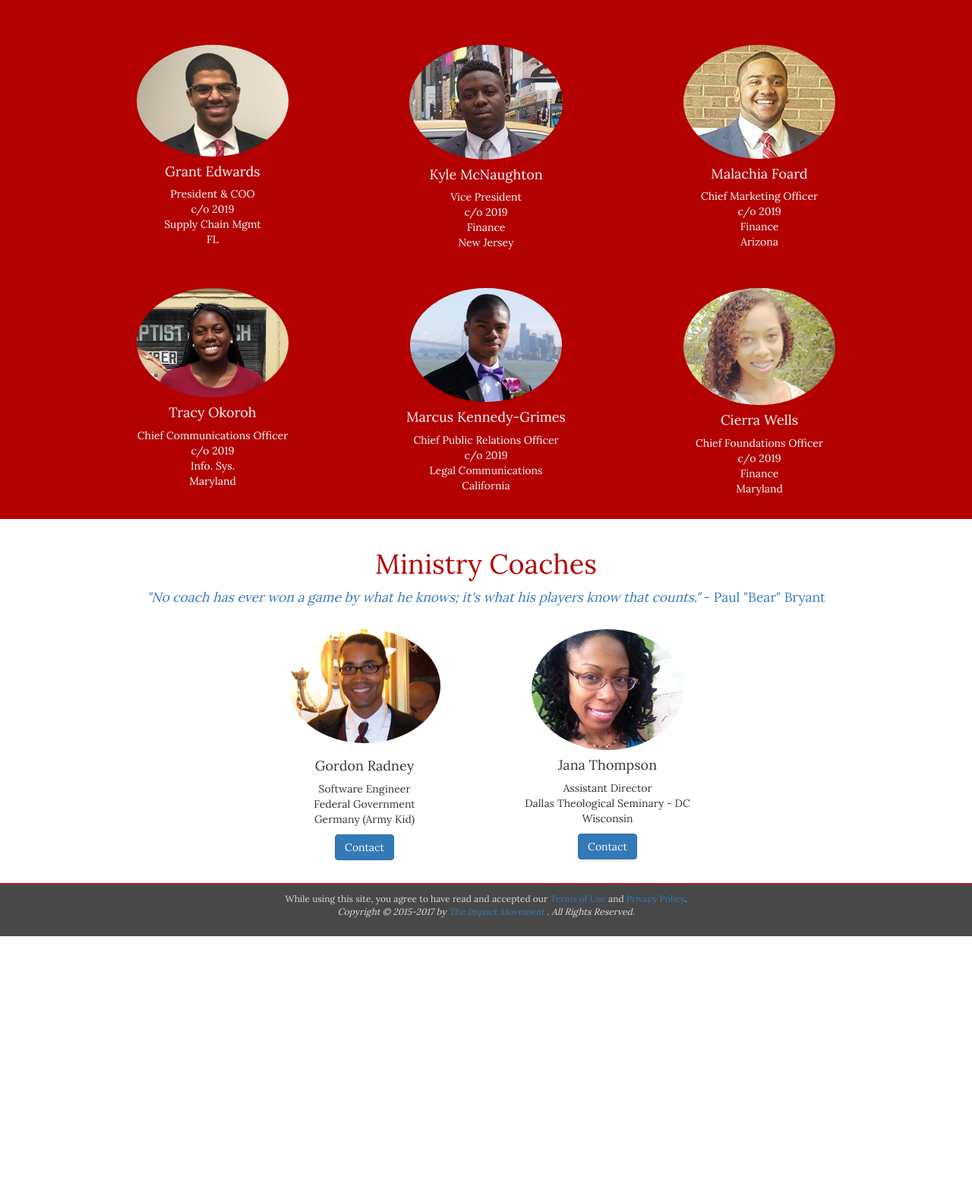
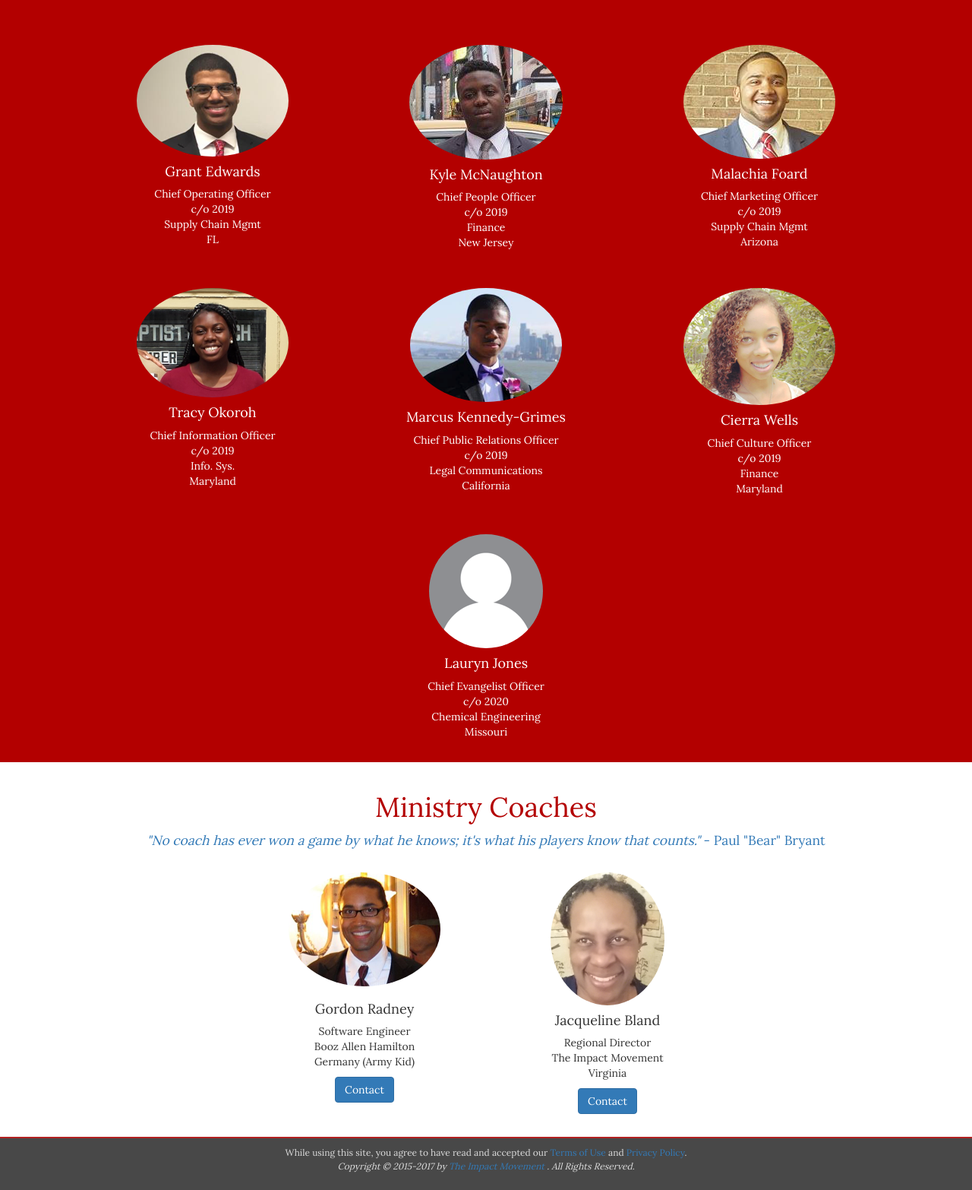
Before and after one commit to gradney/ImpactChapter, a CodeIgniter app: page /test/leaders in a window 1280 px wide. Shown: the part 256-1822 px from the top of the page at 76% size. Before the commit the page ends 1488 px from the top, so only its background shows below. Run offline with CodeIgniter, Linux system fonts and the light colour scheme; some libraries are stand-ins or nearby versions.

Commit message:
Leaders, Coaches, Churches updated

```diff
--- a/application/views/page/leaders.php
+++ b/application/views/page/leaders.php
@@ -19,7 +19,7 @@
               <h4 class="card-title">Grant Edwards</h4>
               <p class="card-text">
                 <ul style="list-style: none; padding-left: 0px;">
-                  <li>President &amp; COO</li>
+                  <li>Chief Operating Officer</li>
                   <li>c/o 2019</li>
                   <li>Supply Chain Mgmt</li>
                   <li>FL</li>
@@ -36,7 +36,7 @@
               <h4 class="card-title">Kyle McNaughton</h4>
               <p class="card-text">
                 <ul style="list-style: none; padding-left: 0px;">
-                  <li>Vice President</li>
+                  <li>Chief People Officer</li>
                   <li>c/o 2019</li>
                   <li>Finance</li>
                   <li>New Jersey</li>
@@ -55,7 +55,7 @@
                 <ul style="list-style: none; padding-left: 0px;">
                   <li>Chief Marketing Officer</li>
                   <li>c/o 2019</li>
-                  <li>Finance</li>
+                  <li>Supply Chain Mgmt</li>
                   <li>Arizona</li>
                 </ul>
               </p>
@@ -74,7 +74,7 @@
               <h4 class="card-title">Tracy Okoroh</h4>
               <p class="card-text">
                 <ul style="list-style: none; padding-left: 0px;">
-                  <li>Chief Communications Officer</li>
+                  <li>Chief Information Officer</li>
                   <li>c/o 2019</li>
                   <li>Info. Sys.</li>
                   <li>Maryland</li>
@@ -108,10 +108,31 @@
               <h4 class="card-title">Cierra Wells</h4>
               <p class="card-text">
                 <ul style="list-style: none; padding-left: 0px;">
-                  <li>Chief Foundations Officer</li>
+                  <li>Chief Culture Officer</li>
                   <li>c/o 2019</li>
                   <li>Finance</li>
                   <li>Maryland</li>
+                </ul>
+              </p>
+              <?php /*<a href="#" class="btn btn-primary">Connect</a>*/ ?>
+            </div>
+          </div>
+      </div>
+    </div>
+    <?php /*end row*/ ?>
+
+    <div class="row top-buffer-20" style="padding-left: 100px; padding-right: 100px;">
+      <div class="col-md-12" style="margin-bottom: 20px;">
+          <div class="card" style="text-align: center;">
+            <img class="card-img-top img-circle" src="img/pic/profiles/blank_headshot.png" alt="Lauryn Jones - smile">
+            <div class="card-block">
+              <h4 class="card-title">Lauryn Jones</h4>
+              <p class="card-text">
+                <ul style="list-style: none; padding-left: 0px;">
+                  <li>Chief Evangelist Officer</li>
+                  <li>c/o 2020</li>
+                  <li>Chemical Engineering</li>
+                  <li>Missouri</li>
                 </ul>
               </p>
               <?php /*<a href="#" class="btn btn-primary">Connect</a>*/ ?>
@@ -146,7 +167,7 @@
               <p class="card-text">
                 <ul style="list-style: none; padding-left: 0px;">
                   <li>Software Engineer</li>
-                  <li>Federal Government</li>
+                  <li>Booz Allen Hamilton</li>
                   <li>Germany (Army Kid)</li>
                 </ul>
               </p>
@@ -156,14 +177,14 @@
       </div>
       <div class="col-md-3" style="margin-bottom: 20px;">
           <div class="card" style="text-align: center;">
-            <img class="card-img-top img-circle" src="img/pic/profiles/jana_headshot.png" alt="Jana Thompson - smile">
+            <img class="card-img-top img-circle" src="img/pic/profiles/jacqui_headshot.png" alt="Jacqui Bland - smile">
             <div class="card-block">
-              <h4 class="card-title">Jana Thompson</h4>
+              <h4 class="card-title">Jacqueline Bland</h4>
               <p class="card-text">
                 <ul style="list-style: none; padding-left: 0px;">
-                  <li>Assistant Director</li>
-                  <li>Dallas Theological Seminary - DC</li>
-                  <li>Wisconsin</li>
+                  <li>Regional Director</li>
+                  <li>The Impact Movement</li>
+                  <li>Virginia</li>
                 </ul>
               </p>
               <a href="mailto:impactbison@gmail.com" class="btn btn-primary">Contact</a>
```
Also changed, not shown: application/views/page/churches.php (+11 -1 lines), img/pic/profiles/blank_headshot.png (added), img/pic/profiles/jacqui_headshot.png (added).
